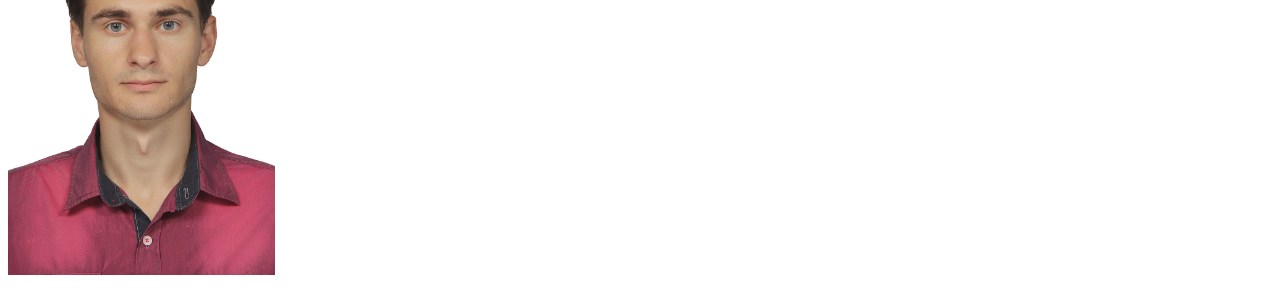
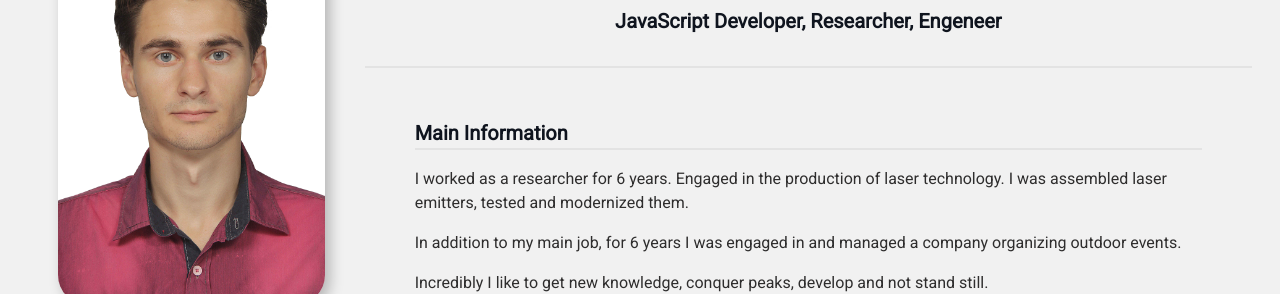
Before and after one commit to IvanDok13/resume, a plain HTML site: page index.html in a window 1280 px wide. Shown: the part 133-427 px from the top of the page. Drawn offline with Linux system fonts and the light colour scheme.

Commit message:
Update index.html

```diff
--- a/index.html
+++ b/index.html
@@ -6,7 +6,7 @@
   <meta name="viewport" content="width=device-width, initial-scale=1.0">
   <meta name="keywords" content="Ivan, cv, resume">
   <meta name="description" content="This is resume of Ivan Klochkov">
-  <link rel="stylesheet" href="style4.css">
+  <link rel="stylesheet" href="styles.css">
   <title>Resume of Ivan Klochkov</title>
 </head>
 
```
